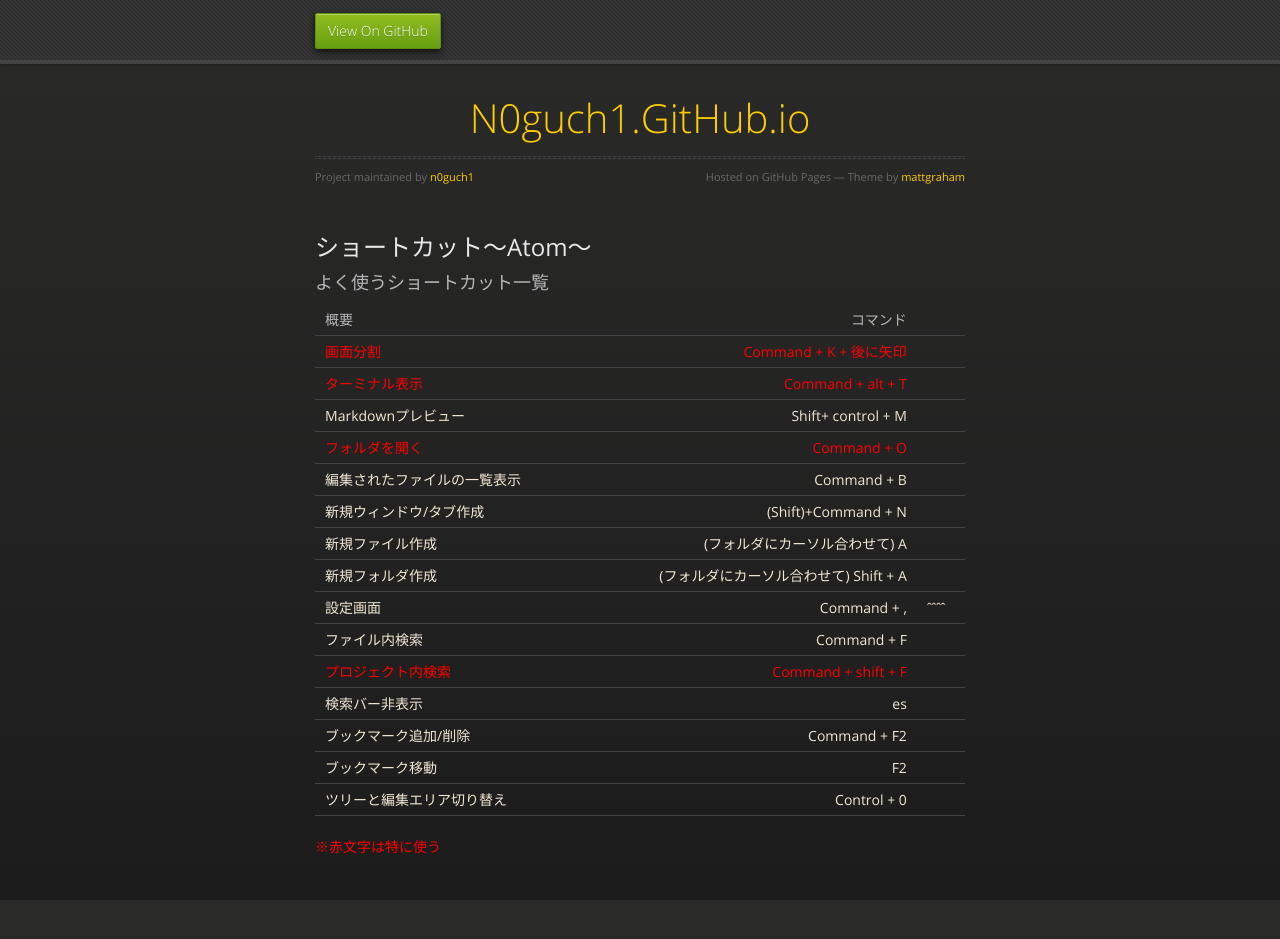
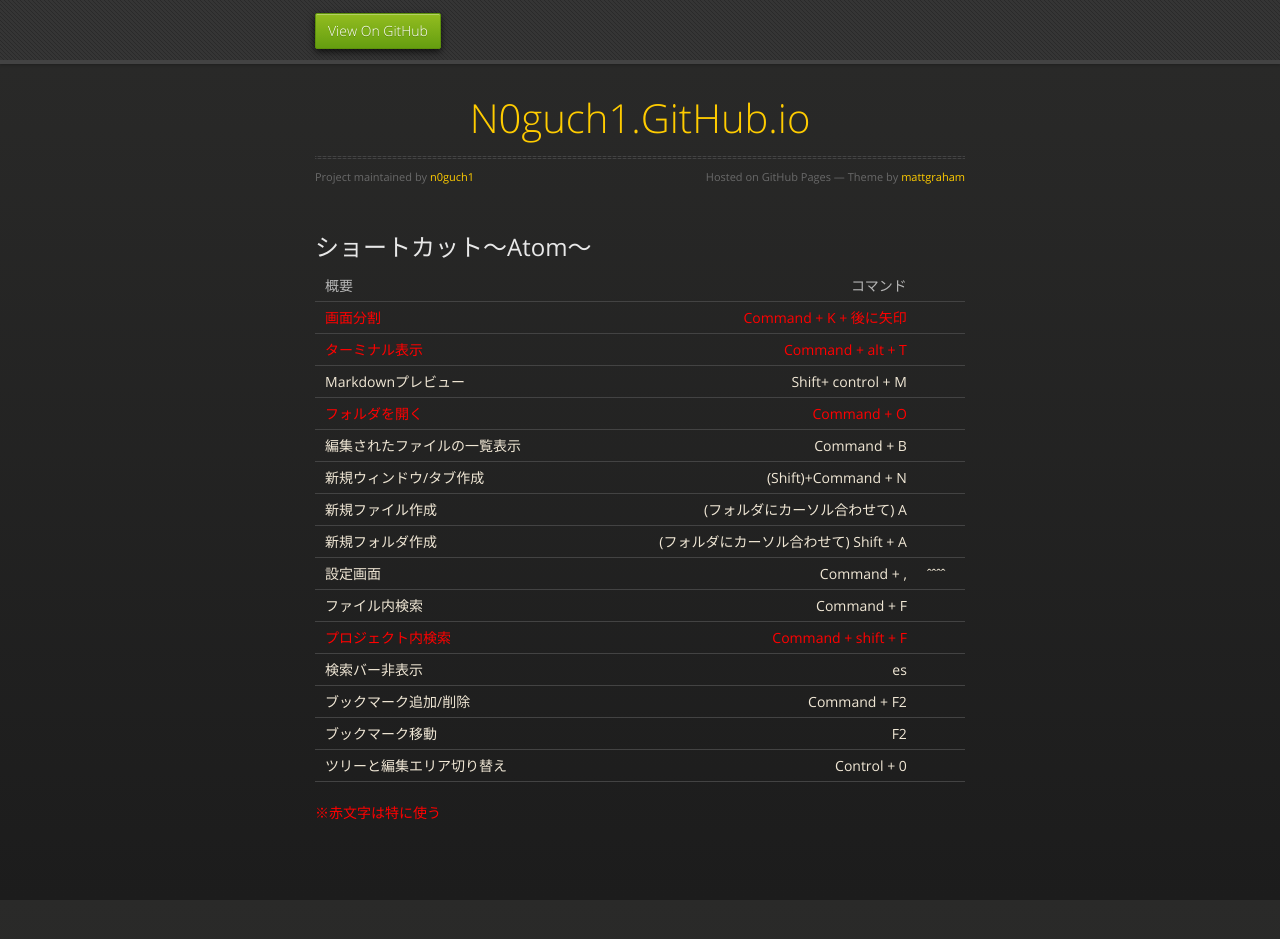
Before and after one commit to n0guch1/n0guch1.github.io, a Jekyll site: the page built from _posts/2015-01-23-ショートカット〜Atom〜.md, in a window 1280 px wide and 967 px high. Shown: the top 939 px of the window. Built offline with Jekyll 4.4.1, drawn with Linux system fonts in a browser that asks for light colours; nearby versions of some CDN libraries; Markdown is read by kramdown in place of the engine named in the settings.

Commit message:
ショートカットAtom fix

```diff
--- a/_posts/2015-01-23-ショートカット〜Atom〜.md
+++ b/_posts/2015-01-23-ショートカット〜Atom〜.md
@@ -2,8 +2,6 @@
 layout: style
 title: ショートカット〜Atom〜
 ---
-
-<h3> よく使うショートカット一覧 </h3>
 
 |      概要      |     コマンド      |
 |:---------------|---------------------:|
```
